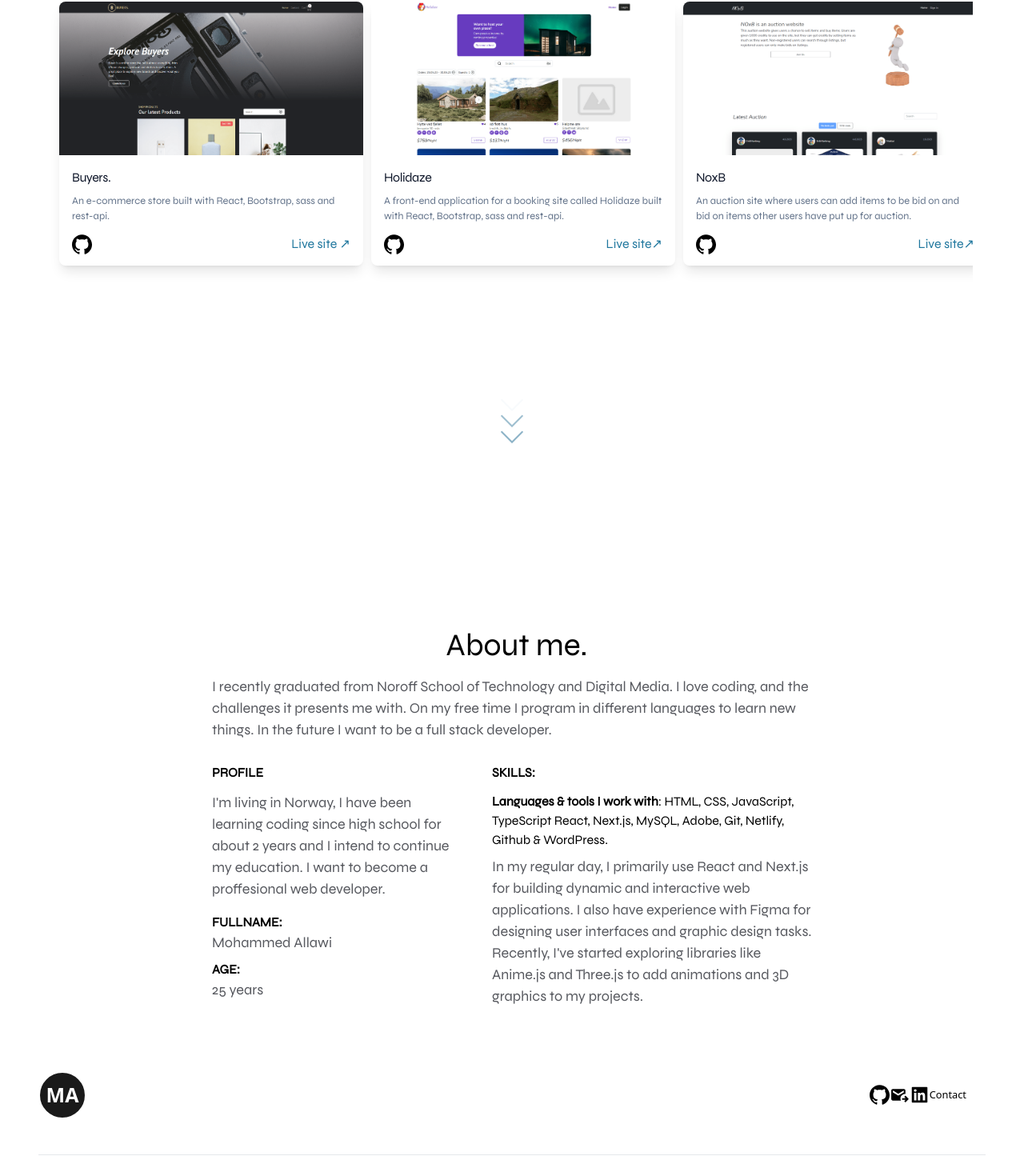
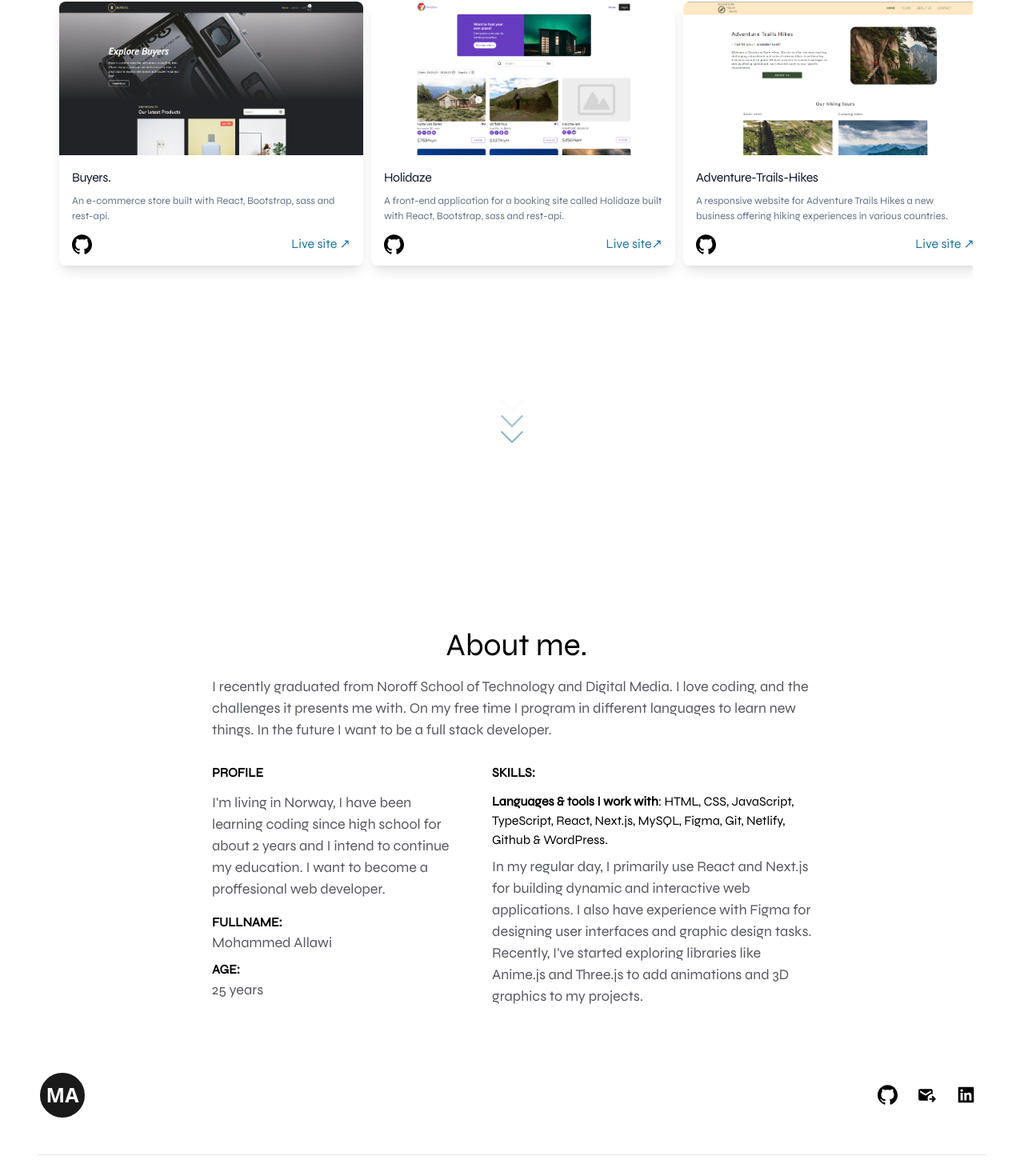
Before and after one commit to Allawi465/ma, a Next.js app: page / in a window 1280 px wide. Shown: the part 1005-2475 px from the top of the page at 80% size. Built offline with nearby package versions, Linux system fonts and the light colour scheme.

Commit message:
added content

```diff
--- a/src/components/about/aboutMe.tsx
+++ b/src/components/about/aboutMe.tsx
@@ -47,8 +47,8 @@ export default function AboutMe() {
               <h6 className="uppercase font-bold my-3">skills:</h6>
               <p className="profil-pargf">
                 <span className="font-bold">Languages & tools I work with</span>
-                : HTML, CSS, JavaScript, TypeScript React, Next.js, MySQL,
-                Adobe, Git, Netlify, Github & WordPress.
+                : HTML, CSS, JavaScript, TypeScript, React, Next.js, MySQL,
+                Figma, Git, Netlify, Github & WordPress.
               </p>
               <p className="my-2 text-base sm:text-xl text-lightGray dark:text-darkGrey">
                 In my regular day, I primarily use React and Next.js for
--- a/src/components/layout/footer/index.tsx
+++ b/src/components/layout/footer/index.tsx
@@ -7,40 +7,32 @@ export default function Footer() {
   return (
     <footer className="bg-white w-full dark:bg-transparent">
       <div className="w-full max-w-screen-xl mx-auto p-4 md:py-8">
-        <div className="sm:flex sm:items-center sm:justify-between">
+        <div className="flex items-center justify-between flex-wrap">
           <div className="rounded-full sm:my-3 bg-dark text-white border-2 border-solid border-white dark:border-white inline-block">
             <a
-              href="#portfolio"
+              href="#header"
               className="w-14 h-14 flex items-center justify-center"
             >
               <span className="text-2xl font-bold">MA</span>
             </a>
           </div>
-          <ul className="flex flex-wrap items-center mb-6 text-sm font-medium sm:mb-0 text-black dark:text-gray-400">
-            <li>
-              <a href="https://github.com/Allawi465" className="p-2 m-3 ">
+          <ul className="flex flex-wrap items-center mb-3 text-sm font-medium sm:mb-0 text-black dark:text-gray-400">
+            <li className="flex items-center">
+              <a href="https://github.com/Allawi465" className="p-2 m-1 ">
                 <ImGithub size={25} />
               </a>
             </li>
-            <li>
-              <a href="mailto:allawi465@gmail.com" className="p-2 m-3">
+            <li className="flex items-center">
+              <a href="mailto:allawi465@gmail.com" className="p-2 m-1">
                 <MdOutgoingMail size={25} />
               </a>
             </li>
-            <li>
+            <li className="flex items-center">
               <a
                 href="https://www.linkedin.com/in/mohammed-allawi-89830621a/"
-                className="p-2 m-3"
+                className="p-2 m-1"
               >
                 <AiFillLinkedin size={25} />
-              </a>
-            </li>
-            <li>
-              <a
-                href="mailto:allawi465@gmail.com"
-                className="mr-4 hover:underline md:mr-6"
-              >
-                Contact
               </a>
             </li>
           </ul>
--- a/src/components/layout/index.tsx
+++ b/src/components/layout/index.tsx
@@ -10,7 +10,6 @@ type LayoutProps = {
 const Layout = ({ children }: LayoutProps): JSX.Element => {
   return (
     <div
-      className='scroll-smooth"'
       style={{ display: 'flex', flexDirection: 'column', minHeight: '100vh' }}
     >
       <Navbar />
--- a/src/components/layout/navbar/index.tsx
+++ b/src/components/layout/navbar/index.tsx
@@ -13,8 +13,8 @@ interface NavigationItem {
 
 const navigation: NavigationItem[] = [
   { name: 'Home', href: '#home', current: true },
-  { name: 'About me', href: '#projects', current: false },
-  { name: 'My work', href: '#about', current: false },
+  { name: 'About me', href: '#about', current: false },
+  { name: 'My work', href: '#projects', current: false },
 ];
 
 function classNames(...classes: string[]): string {
@@ -32,7 +32,7 @@ export default function Navbar() {
   });
 
   return (
-    <header>
+    <header id="header">
       <Disclosure as="nav">
         {({ open }) => (
           <>
@@ -40,7 +40,7 @@ export default function Navbar() {
               <div className="relative flex h-16 items-center justify-between">
                 <div className="absolute inset-y-0 left-0 flex items-center sm:hidden">
                   {/* Mobile menu button*/}
-                  <Disclosure.Button className="inline-flex items-center justify-center rounded-md p-2 text-gray-400 hover:bg-gray-700 hover:text-white focus:outline-none focus:ring-2 focus:ring-inset focus:ring-white">
+                  <Disclosure.Button className="inline-flex items-center justify-center rounded-md p-2 text-gray-500 rounded-lg md:hidden hover:bg-gray-100 focus:outline-none focus:ring-2 focus:ring-gray-200 dark:text-gray-400 dark:hover:bg-gray-700 dark:focus:ring-gray-600">
                     <span className="sr-only">Open main menu</span>
                     {open ? (
                       <XMarkIcon className="block h-6 w-6" aria-hidden="true" />
@@ -101,12 +101,12 @@ export default function Navbar() {
                 <div className="space-y-1 px-2 pb-3 pt-2 text-center">
                   {updatedNavigation.map((item) => (
                     <div key={item.name}>
-                      <Link href={item.href}>
+                      <a href={item.href}>
                         <div
                           className={classNames(
                             item.current
-                              ? 'text-black font-semibold dark:text-gray-100'
-                              : 'text-lightGray dark:text-darkGrey',
+                              ? 'py-2 pl-3 pr-4 text-black font-semibold dark:text-gray-100'
+                              : 'py-2 pl-3 pr-4 text-gray-500 dark:text-gray-400 rounded hover:text-black hover:bg-gray-100 md:hover:bg-transparent dark:hover:bg-gray-700 dark:hover:text-white',
                             'rounded-md mx-4 pt-2 text-sm font-medium mt-2.5 relative group'
                           )}
                           aria-current={item.current ? 'page' : undefined}
@@ -118,7 +118,7 @@ export default function Navbar() {
                         >
                           {item.name}
                         </div>
-                      </Link>
+                      </a>
                     </div>
                   ))}
                 </div>
--- a/src/components/projectsSwip/index.tsx
+++ b/src/components/projectsSwip/index.tsx
@@ -9,6 +9,7 @@ import eCommerceSite from '../../../public/ecommerce.png';
 import bookingSite from '../../../public/bookingSit.png';
 import auctionsSite from '../../../public/auctioSite.png';
 import notebookSite from '../../../public/notebook.png';
+import trailsHikes from '../../../public/trail-hikes.png';
 import { ImGithub } from 'react-icons/im';
 
 const MySlider = () => {
@@ -72,6 +73,37 @@ const MySlider = () => {
                 <Link
                   className="text-lightblue dark:text-sky-400 after:content-['_↗'] flex justify-end"
                   href="https://allawi465.github.io/holidaze/"
+                >
+                  Live site
+                </Link>
+              </div>
+            </div>
+          </div>
+        </div>
+      </SwiperSlide>
+      <SwiperSlide>
+        <div className="w-[330x] sm:w-[380x] cursor-grab">
+          <div className=" shadow-lg rounded-lg h-[350px] sm:h-[330px]">
+            <Image
+              src={trailsHikes}
+              alt="Card Image"
+              className="w-full h-48 object-cover rounded-t-lg"
+            />
+            <div className="p-4">
+              <h3 className="text-slate-900 dark:text-white text-base font-medium tracking-tight">
+                Adventure-Trails-Hikes
+              </h3>
+              <p className="text-slate-500 dark:text-slate-400 mt-2 text-sm">
+                A responsive website for Adventure Trails Hikes a new business
+                offering hiking experiences in various countries.
+              </p>
+              <div className="flex justify-between items-center py-3">
+                <a href="https://github.com/Allawi465/js-framewokrs-ca">
+                  <ImGithub size={25} />
+                </a>
+                <Link
+                  className="text-lightblue dark:text-sky-400 after:content-['_↗']"
+                  href="https://allawi465.github.io/Adventure-Trails-Hikes/"
                 >
                   Live site
                 </Link>
--- a/src/pages/_document.tsx
+++ b/src/pages/_document.tsx
@@ -6,7 +6,7 @@ export default function Document() {
       <Head>
         <meta name="description" content="This is my personal portfolio" />
       </Head>
-      <body className="dark-theme scroll-smooth">
+      <body className="dark-theme">
         <Main />
         <NextScript />
       </body>
```
